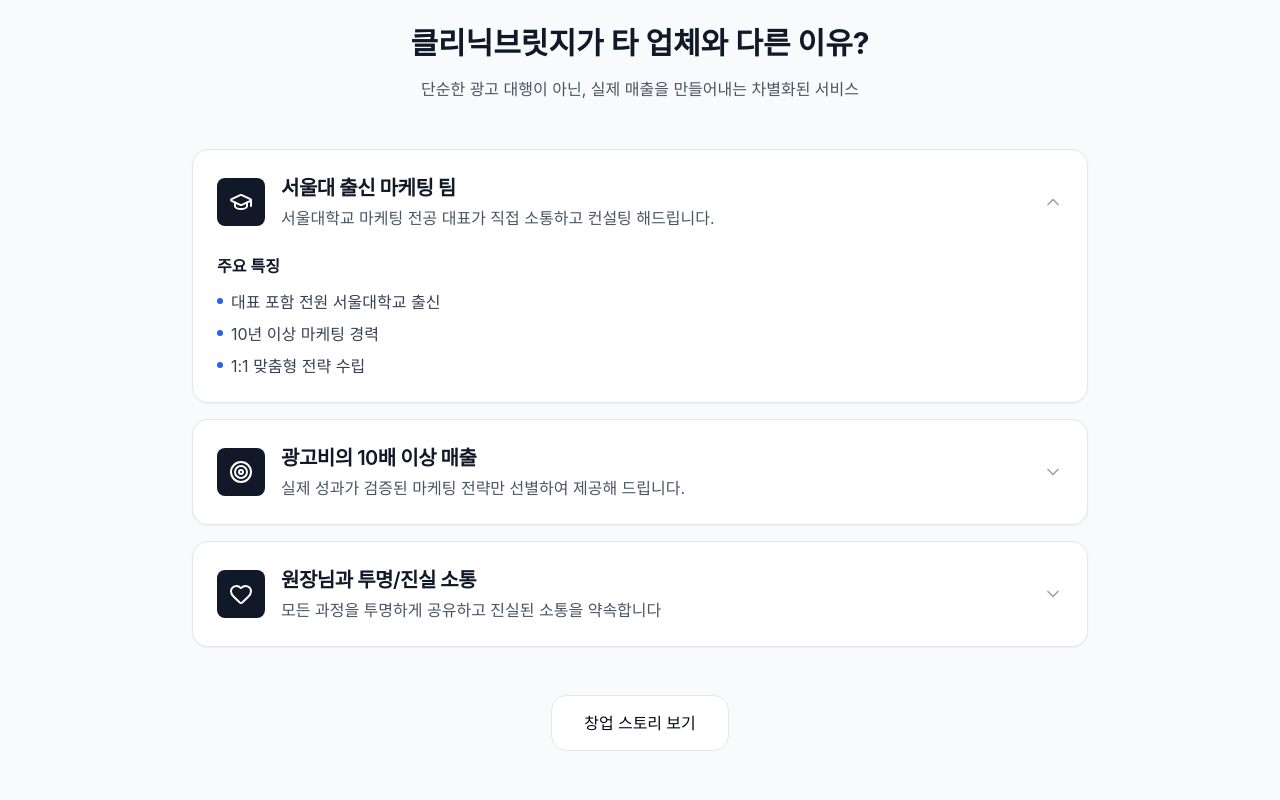
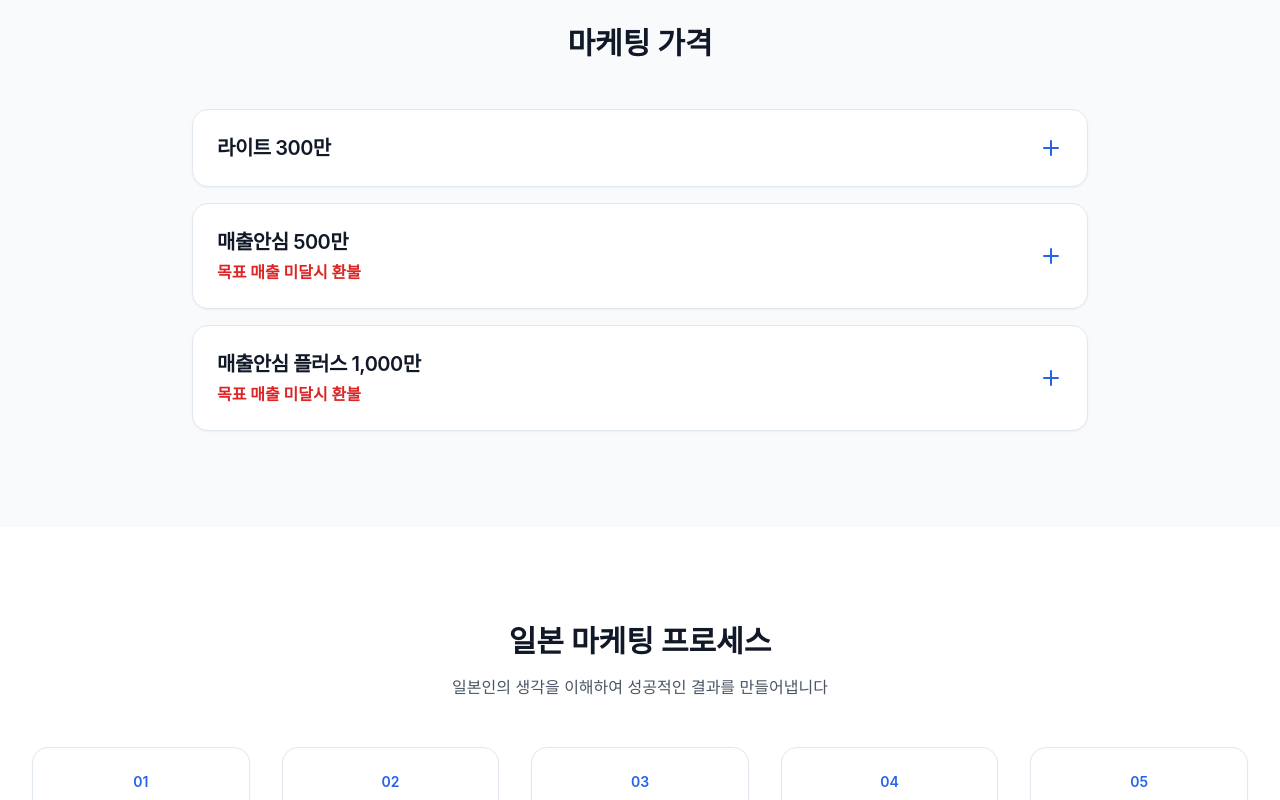
Before and after one commit to hckang2000/marketing, a Next.js app: page / in a window 1280 px wide. Shown: the part 2740-3540 px from the top of the page. Built offline with nearby package versions, Linux system fonts and the light colour scheme; a web font is replaced by a local one.

Commit message:
가격 수정

```diff
--- a/src/components/sections/Differentiators.tsx
+++ b/src/components/sections/Differentiators.tsx
@@ -2,52 +2,52 @@
 
 import { useState } from "react"
 import { motion } from "framer-motion"
-import { ChevronDown, ChevronUp, GraduationCap, Target, Heart } from "lucide-react"
+import { Plus, Minus } from "lucide-react"
 import Image from "next/image"
 import { Container } from "@/components/common/Container"
 import { Card, CardContent, CardHeader, CardTitle } from "@/components/common/Card"
 import { Button } from "@/components/common/Button"
 
-const differentiators = [
+const pricingPlans = [
   {
     id: 1,
-    icon: GraduationCap,
-    title: "서울대 출신 마케팅 팀",
-    description: "서울대학교 마케팅 전공 대표가 직접 소통하고 컨설팅 해드립니다.",
+    title: "라이트 300만",
+    description: "",
     details: [
-      "대표 포함 전원 서울대학교 출신",
-      "10년 이상 마케팅 경력",
-      "1:1 맞춤형 전략 수립"
+      "인플루언서 협찬 (방문형/기자단형)",
+      "일본 구글 검색결과 상위노출"
     ]
   },
   {
     id: 2,
-    icon: Target,
-    title: "광고비의 10배 이상 매출",
-    description: "실제 성과가 검증된 마케팅 전략만 선별하여 제공해 드립니다.",
+    title: "매출안심 500만",
+    description: "목표 매출 미달시 환불",
     details: [
-      "마이크로 인플루언서 협찬에 집중",
-      "일본 고객은 SNS 실제 후기 중시",
-      "실시간 LINE 응대서비스",
-      "ROAS 1500% 이상 달성 이력"
+      "인플루언서 협찬 (방문형/기자단형)",
+      "일본 구글 검색결과 상위노출",
+      "기본 통번역 서비스 및 콘텐츠 번역",
+      "LINE 공식계정 개설 및 관리 운영",
+      "팔로워수 증대 및 SNS 활성화"
     ]
   },
   {
     id: 3,
-    icon: Heart,
-    title: "원장님과 투명/진실 소통",
-    description: "모든 과정을 투명하게 공유하고 진실된 소통을 약속합니다",
+    title: "매출안심 플러스 1,000만",
+    description: "목표 매출 미달시 환불",
     details: [
-      "모집-방문-콘텐츠-성과 리포트 전체 공유",
-      "주간 진행상황 리포트",
-      "실시간 피드백 시스템",
-      "성과 미달 시 보상 정책"
+      "인플루언서 협찬 (방문형/기자단형)",
+      "일본 구글 검색결과 상위노출",
+      "데이터 분석 및 퍼널 개선",
+      "구글, 메타 해외 마케팅 (광고비 별도)",
+      "기본 통번역 서비스 및 콘텐츠 번역",
+      "LINE 공식계정 개설 및 관리 운영",
+      "팔로워수 증대 및 SNS 활성화"
     ]
   }
 ]
 
 export function Differentiators() {
-  const [openItem, setOpenItem] = useState<number | null>(1)
+  const [openItem, setOpenItem] = useState<number | null>(null)
 
   return (
     <section className="section-padding bg-gray-50">
@@ -61,29 +61,17 @@ export function Differentiators() {
         >
           {/* Title - Mobile */}
           <h2 className="text-3xl font-bold text-gray-900 mb-4 lg:hidden">
-            클리닉브릿지가<br />
-            타 업체와 다른 이유?
+            마케팅 가격
           </h2>
 
           {/* Title - Desktop */}
           <h2 className="hidden lg:block text-3xl font-bold text-gray-900 mb-4">
-            클리닉브릿지가 타 업체와 다른 이유?
+            마케팅 가격
           </h2>
-
-          {/* Description - Mobile */}
-          <p className="text-base text-gray-600 max-w-lg mx-auto lg:hidden">
-            단순한 광고 대행이 아닌 실제 매출을<br />
-            만들어내는 차별화된 서비스
-          </p>
-
-          {/* Description - Desktop */}
-          <p className="hidden lg:block text-base text-gray-600 max-w-2xl mx-auto">
-            단순한 광고 대행이 아닌, 실제 매출을 만들어내는 차별화된 서비스
-          </p>
         </motion.div>
 
         <div className="max-w-4xl mx-auto space-y-4">
-          {differentiators.map((item, index) => (
+          {pricingPlans.map((item, index) => (
             <motion.div
               key={item.id}
               initial={{ opacity: 0, y: 20 }}
@@ -98,23 +86,22 @@ export function Differentiators() {
                 >
                   <div className="flex items-center justify-between">
                     <div className="flex items-center space-x-4">
-                                             <div className="w-12 h-12 bg-gray-900 rounded-lg flex items-center justify-center">
-                         <item.icon className="h-6 w-6 text-white" />
-                       </div>
                       <div>
                         <CardTitle className="text-xl font-semibold text-gray-900">
                           {item.title}
                         </CardTitle>
+                        {item.description && (
                           <p className="text-gray-600 mt-1">
-                          {item.description}
+                            <span className="text-red-600 font-bold">{item.description}</span>
                           </p>
+                        )}
                       </div>
                     </div>
                                          <div className="text-gray-400">
                        {openItem === item.id ? (
-                        <ChevronUp className="h-5 w-5" />
+                         <Minus className="h-6 w-6 text-primary" />
                        ) : (
-                        <ChevronDown className="h-5 w-5" />
+                         <Plus className="h-6 w-6 text-primary" />
                        )}
                      </div>
                   </div>
@@ -124,7 +111,7 @@ export function Differentiators() {
                   <CardContent className="pt-0">
                     <div className="grid grid-cols-1 lg:grid-cols-2 gap-6">
                       <div>
-                        <h4 className="font-semibold text-gray-900 mb-3">주요 특징</h4>
+                        <h4 className="font-semibold text-gray-900 mb-3">패키지 구성</h4>
                         <ul className="space-y-2">
                           {item.details.map((detail, detailIndex) => (
                             <li key={detailIndex} className="flex items-start space-x-2">
@@ -144,17 +131,6 @@ export function Differentiators() {
           ))}
         </div>
 
-        <motion.div
-          initial={{ opacity: 0, y: 20 }}
-          whileInView={{ opacity: 1, y: 0 }}
-          transition={{ duration: 0.6, delay: 0.4 }}
-          viewport={{ once: true }}
-          className="text-center mt-12"
-        >
-          <Button variant="outline" size="lg" asChild>
-            <a href="/about#story">창업 스토리 보기</a>
-          </Button>
-        </motion.div>
       </Container>
     </section>
   )
```
Lines whose indentation alone changed are shown as unchanged.
